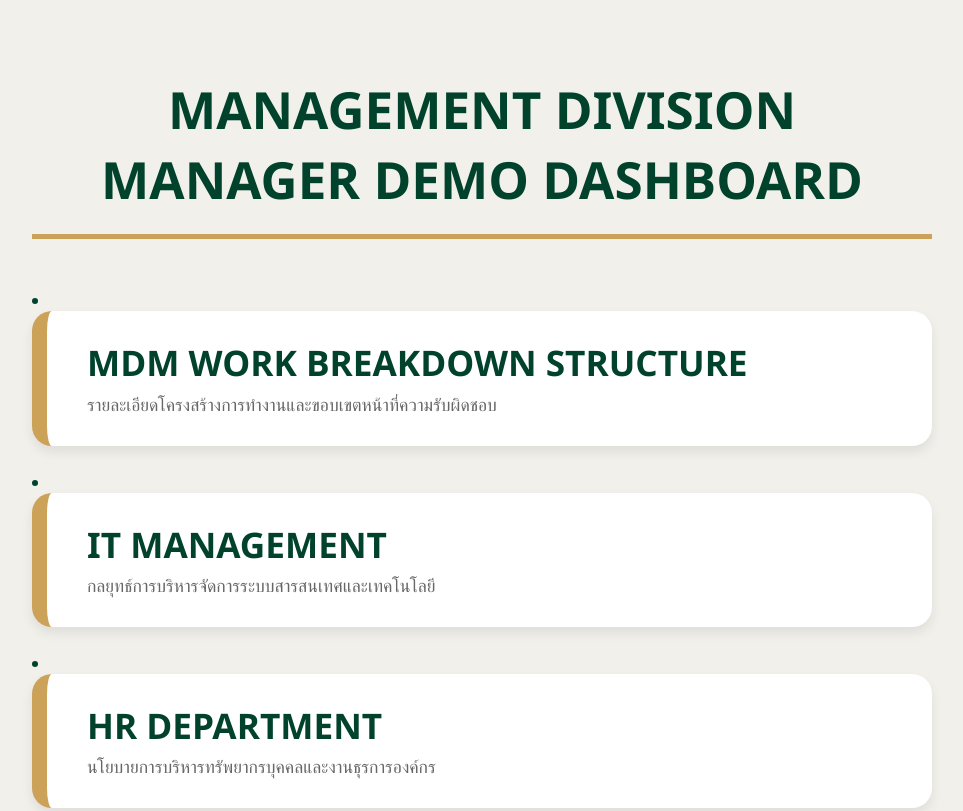
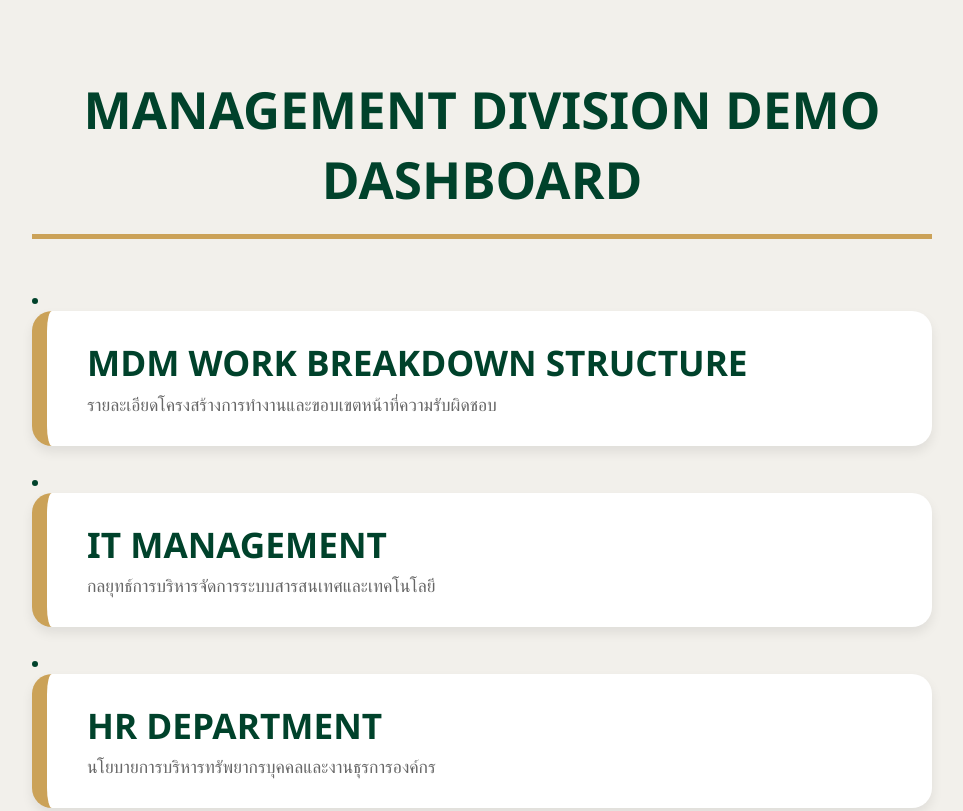
Before and after one commit to sathitcmu-maker/MDM, a plain HTML site: page index.html in a window 1280 px wide. Shown: the top 811 px of the page, without its empty margins (158-1121 px from the left). Drawn offline with Linux system fonts and the light colour scheme.

Commit message:
Update index.html

```diff
--- a/index.html
+++ b/index.html
@@ -78,7 +78,7 @@
 <body>
 
 <div class="container">
-    <h1>MANAGEMENT DIVISION MANAGER DEMO DASHBOARD</h1>
+    <h1>MANAGEMENT DIVISION DEMO DASHBOARD</h1>
 
         <li>
             <a href="jdwbs.html" target="_blank">
```
